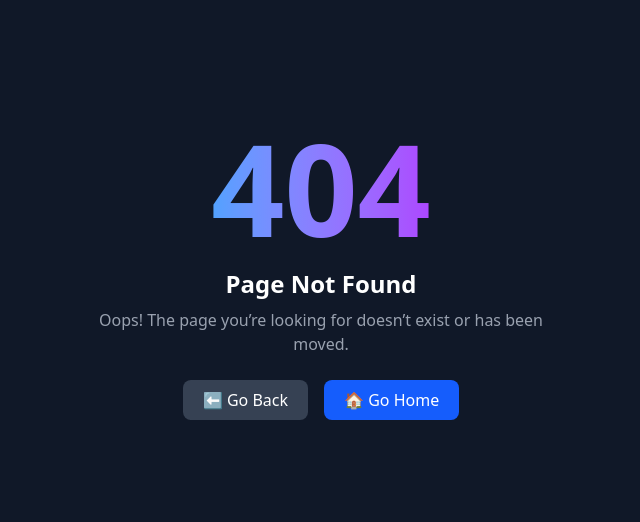
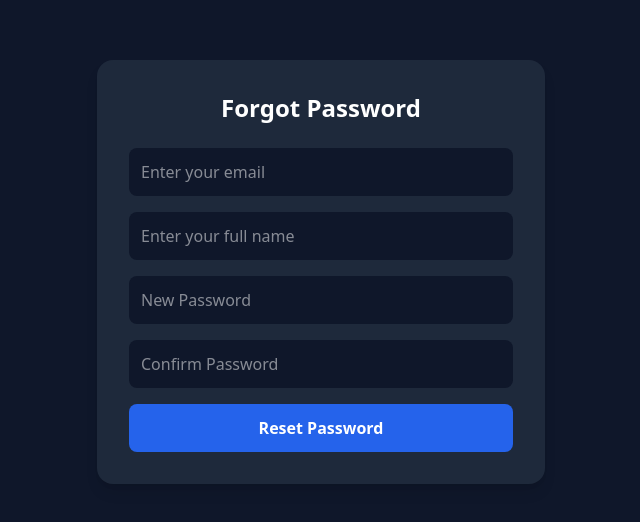
Before and after one commit to karTik-kuMar04/PollWave, a React (Vite) app in the folder Frontend/: page /retrive-password in a window 1280 px wide. Before the commit this address had no page. Shown: the part 128-650 px from the top of the page, without its empty margins (319-959 px from the left). Built offline with nearby package versions, Linux system fonts and the light colour scheme.

Commit message:
Add Forgot Password functionality; implement frontend and backend logic for password reset

```diff
--- a/Frontend/src/App.jsx
+++ b/Frontend/src/App.jsx
@@ -16,6 +16,7 @@ import Quiz from './Features/Quizzes/Quizzes';
 import NotFound from './Webpage/NotFound';
 import JoinPage from './Participant/Pages/Join';
 import Result from './Features/Quizzes/Result';
+import ForgetPasswordPage from './Authentication/ForgetPassword';
 
 const App = () => {
   return (
@@ -25,6 +26,7 @@ const App = () => {
       <Route path="registration" element={<Registration />} />
       <Route path="login" element={<LoginPage />} />
       <Route path="/quiz/:quizId/result/:resultId" element={<Result />} />
+      <Route path="/retrive-password" element={<ForgetPasswordPage />} />
 
 
       {/* Host Protected Routes */}
--- /dev/null
+++ b/Frontend/src/Authentication/ForgetPassword.jsx
@@ -0,0 +1,98 @@
+import { useState } from "react";
+import axios from "axios";
+import { useNavigate } from "react-router-dom";
+
+
+export default function ForgotPasswordPage() {
+  const [formData, setFormData] = useState({
+    email: "",
+    fullName: "",
+    newPassword: "",
+    confirmPassword: "",
+  });
+
+  const navigate = useNavigate();
+  const [message, setMessage] = useState("");
+
+  const handleChange = (e) => {
+    setFormData({ ...formData, [e.target.name]: e.target.value });
+  };
+
+  const handleSubmit = async (e) => {
+    e.preventDefault();
+    if (formData.newPassword !== formData.confirmPassword) {
+      setMessage("Passwords do not match!");
+      return;
+    }
+
+    try {
+      const res = await axios.post("http://localhost:4000/api/v1/users/forgot-password", {
+        email: formData.email,
+        fullName: formData.fullName,
+        newPassword: formData.newPassword,
+      });
+
+      setMessage(res.data.message);
+        setTimeout(() => {
+            navigate("/login");
+        }, 2000);
+    } catch (err) {
+      setMessage(err.response?.data?.message || "Something went wrong");
+    }
+  };
+
+  return (
+    <div className="flex justify-center items-center min-h-screen bg-[#0f172a]">
+      <div className="bg-[#1e293b] p-8 rounded-2xl shadow-lg w-full max-w-md">
+        <h2 className="text-2xl font-bold text-center text-white mb-6">
+          Forgot Password
+        </h2>
+        <form onSubmit={handleSubmit} className="space-y-4">
+          <input
+            type="email"
+            name="email"
+            placeholder="Enter your email"
+            value={formData.email}
+            onChange={handleChange}
+            className="w-full p-3 rounded-lg bg-[#0f172a] text-white outline-none"
+            required
+          />
+          <input
+            type="text"
+            name="fullName"
+            placeholder="Enter your full name"
+            value={formData.fullName}
+            onChange={handleChange}
+            className="w-full p-3 rounded-lg bg-[#0f172a] text-white outline-none"
+            required
+          />
+          <input
+            type="password"
+            name="newPassword"
+            placeholder="New Password"
+            value={formData.newPassword}
+            onChange={handleChange}
+            className="w-full p-3 rounded-lg bg-[#0f172a] text-white outline-none"
+            required
+          />
+          <input
+            type="password"
+            name="confirmPassword"
+            placeholder="Confirm Password"
+            value={formData.confirmPassword}
+            onChange={handleChange}
+            className="w-full p-3 rounded-lg bg-[#0f172a] text-white outline-none"
+            required
+          />
+          <button
+            type="submit"
+            className="w-full bg-[#2563eb] hover:bg-[#1d4ed8] text-white py-3 rounded-lg font-semibold transition duration-200"
+          >
+            Reset Password
+          </button>
+        </form>
+        {message && <p className="text-center mt-4 text-gray-300">{message}</p>}
+      </div>
+    </div>
+  );
+}
--- a/Frontend/src/Authentication/Login/Login.jsx
+++ b/Frontend/src/Authentication/Login/Login.jsx
@@ -1,13 +1,13 @@
 import React, { useState } from "react";
 import axios from "axios";
-import { useNavigate } from "react-router-dom";
+import { useNavigate, Link } from "react-router-dom";
 import { useForm } from "react-hook-form";
 
 export default function LoginPage() {
   const navigate = useNavigate(); // lowercase variable name
   const { register, handleSubmit, formState: { errors, isSubmitting } } = useForm();
   const [passwordVisible, setPasswordVisible] = useState(false);
-  const [loading, setLoading] = useState(false);
+  const [, setLoading] = useState(false);
 
   const onSubmit = async (data) => {
     setLoading(true);
@@ -75,6 +75,18 @@ export default function LoginPage() {
             </button>
             {errors.password && <p className="text-red-400">{errors.password.message}</p>}
           </div>
+          <div className="text-right">
+            <Link
+              to="/retrive-password"
+              className="text-sm font-medium text-purple-400 hover:text-purple-300 hover:underline underline-offset-4 transition"
+            >
+              Forgot Password?
+            </Link>
+          </div>
+
+
+
+
 
           {/* Submit */}
           <button
```
Also changed, not shown: 2 other files (tests, documents, lock files or other folders).
